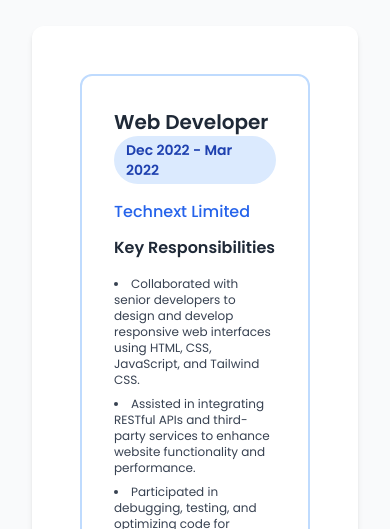
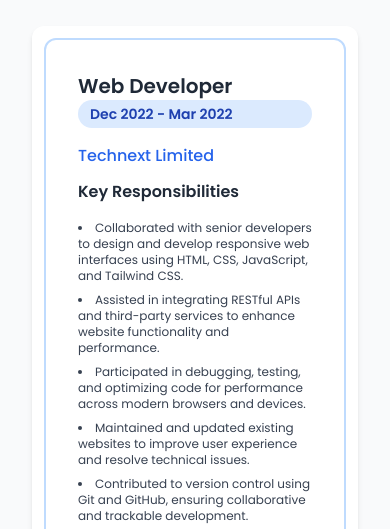
Before and after one commit to Shohail321/my-resume, a website: page index.html in a window 390 px wide. Shown: the part 520-1049 px from the top of the page. Drawn offline with nearby package versions, Linux system fonts and the light colour scheme.

Commit message:
padding fix

```diff
--- a/index.html
+++ b/index.html
@@ -265,7 +265,7 @@
             ></span>
           </h2>
 
-          <div class="space-y-6 bg-white p-12 rounded-xl shadow-md">
+          <div class="space-y-6 bg-white p-3 md:p-12 rounded-xl shadow-md">
             <!-- Experience Card 1 -->
             <div
               class="border-2 border-blue-200 rounded-xl overflow-hidden card-hover"
```
